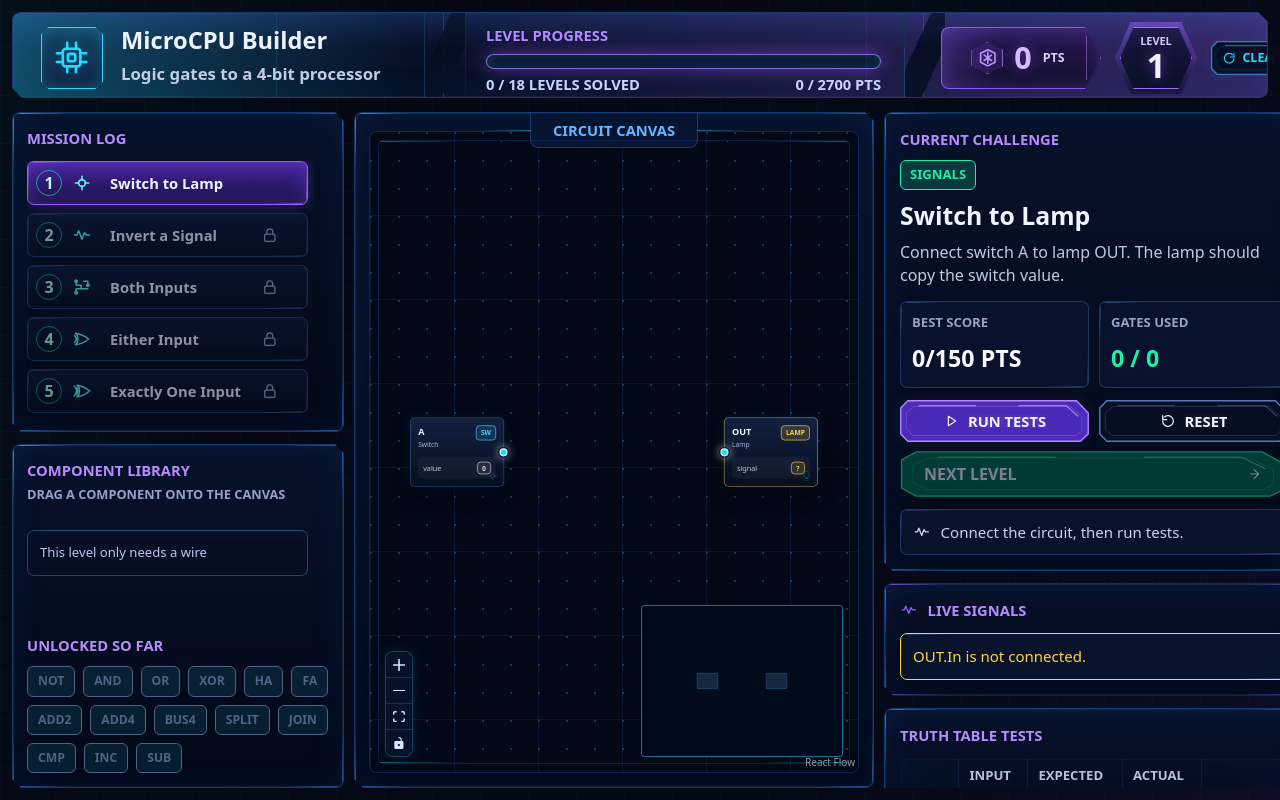
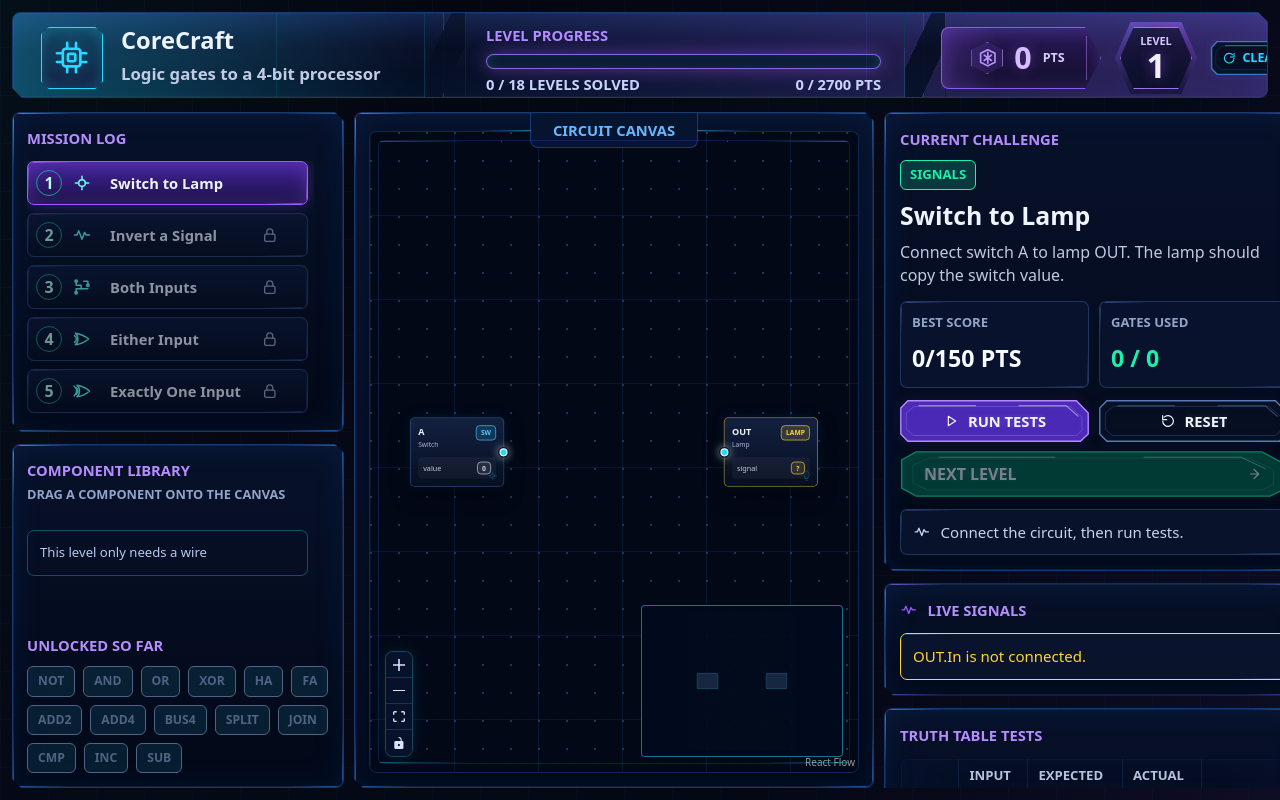
Before and after one commit to Ed12908/CoreCraft, a React (Vite) app: page / in a window 1280 px wide. Built offline with nearby package versions, Linux system fonts and the light colour scheme; a web font is replaced by a local one.

Commit message:
Renamed to CoreCraft

```diff
--- a/index.html
+++ b/index.html
@@ -3,7 +3,7 @@
   <head>
     <meta charset="UTF-8" />
     <meta name="viewport" content="width=device-width, initial-scale=1.0" />
-    <title>MicroCPU Builder</title>
+    <title>CoreCraft</title>
   </head>
   <body>
     <div id="root"></div>
--- a/src/components/TopHud.tsx
+++ b/src/components/TopHud.tsx
@@ -58,7 +58,7 @@ export function TopHud({
           <UiIcon name="chip" />
         </div>
         <div className="brand-copy">
-          <h1>MicroCPU Builder</h1>
+          <h1>CoreCraft</h1>
           <p>Logic gates to a 4-bit processor</p>
         </div>
       </section>
```
